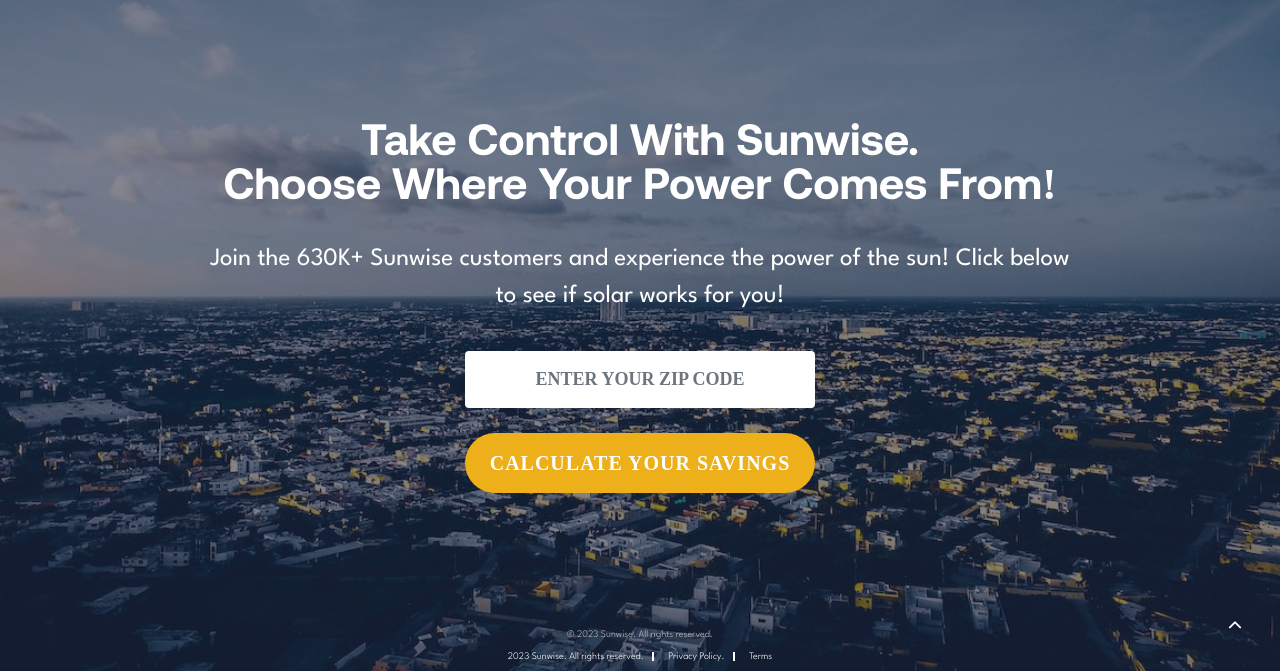
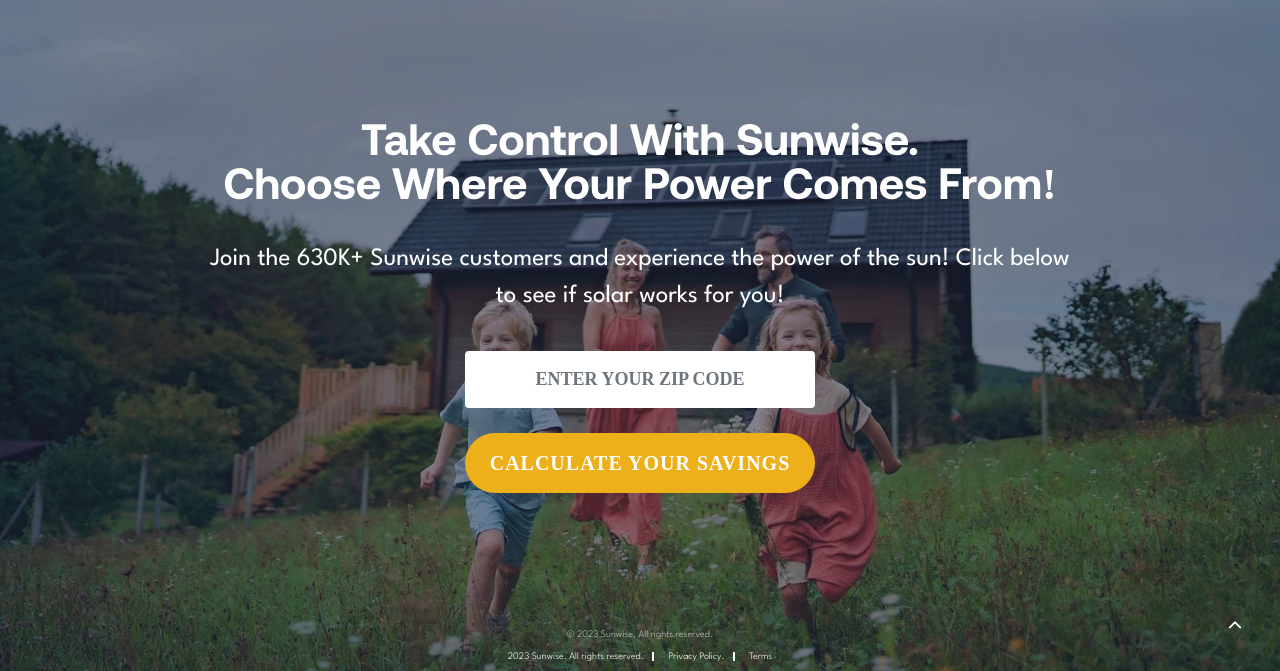
Before and after one commit to s-amuel-18/formulario-slider-vertical, a plain HTML site: page index.html in a window 1280 px wide. Shown: the part 129-800 px from the top of the page. Drawn offline with Linux system fonts and the light colour scheme; a web font is replaced by a local one.

Commit message:
foto actualizada
foto

```diff
--- a/assets/css/style.css
+++ b/assets/css/style.css
@@ -39,9 +39,9 @@ h5 {
 }
 
 .swiper-slide:nth-child(1) {
-  background-image: url(../image/fondo.jpg);
+  background-image: url(../image/happy-familia.png);
   background-size: cover;
-  background-position: center 10%;
+  background-position: center;
   background-repeat: no-repeat;
   align-items: center;
 }
@@ -114,7 +114,7 @@ h5 {
   text-align: left;
 }
 
-.logo>h4>a {
+.logo > h4 > a {
   text-decoration: none;
   font-size: 35px;
   letter-spacing: 1.5px;
@@ -186,7 +186,7 @@ form {
   margin-top: 35px;
 }
 
-.paragraph>p {
+.paragraph > p {
   font-size: 25px;
   color: #fff;
   margin: 0;
@@ -371,15 +371,15 @@ form {
   transition: 0.2s all;
 }
 
-svg>g>path {
+svg > g > path {
   transition: 0.3s all;
 }
 
-.check-icon:hover>svg>g>path {
+.check-icon:hover > svg > g > path {
   fill: #64a729;
 }
 
-.x-icon:hover>svg>g>path {
+.x-icon:hover > svg > g > path {
   fill: #ca272b;
 }
 
@@ -722,7 +722,6 @@ svg>g>path {
 .py-70 {
   padding-top: 70px;
   padding-bottom: 70px;
-
 }
 
 /* *transfor */
```
Also changed, not shown: assets/image/happy-familia.png (added).
